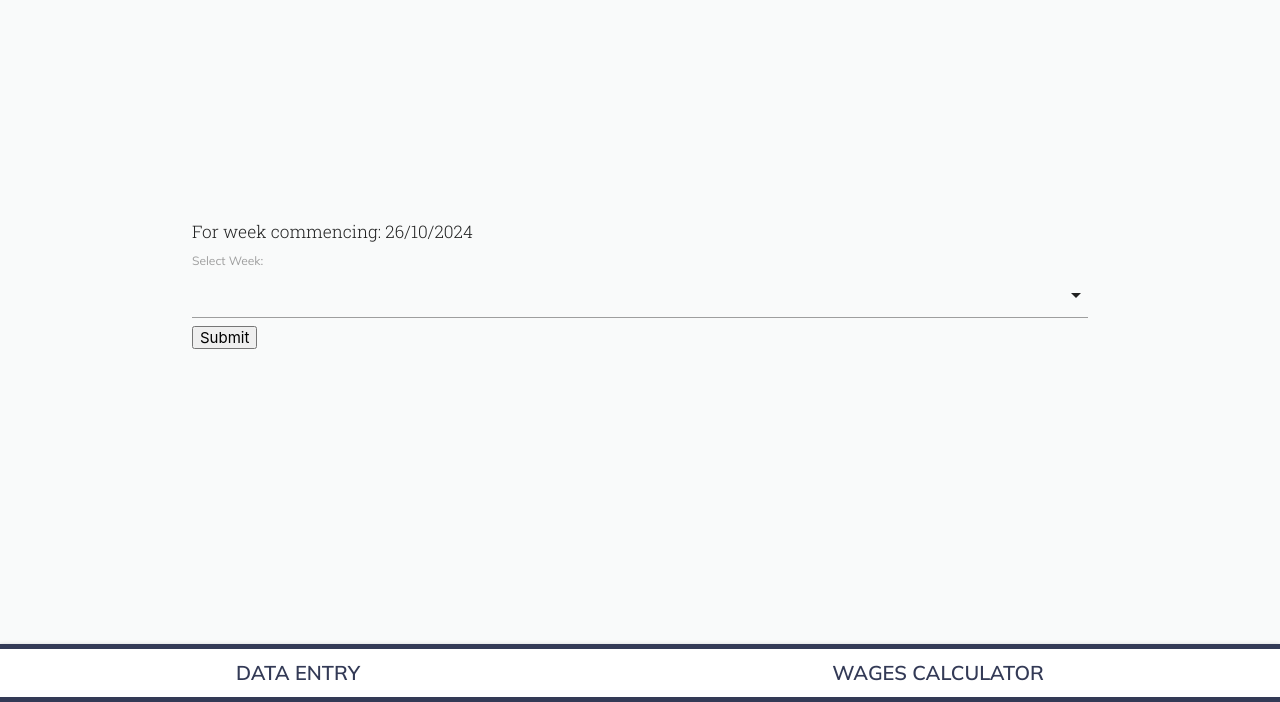
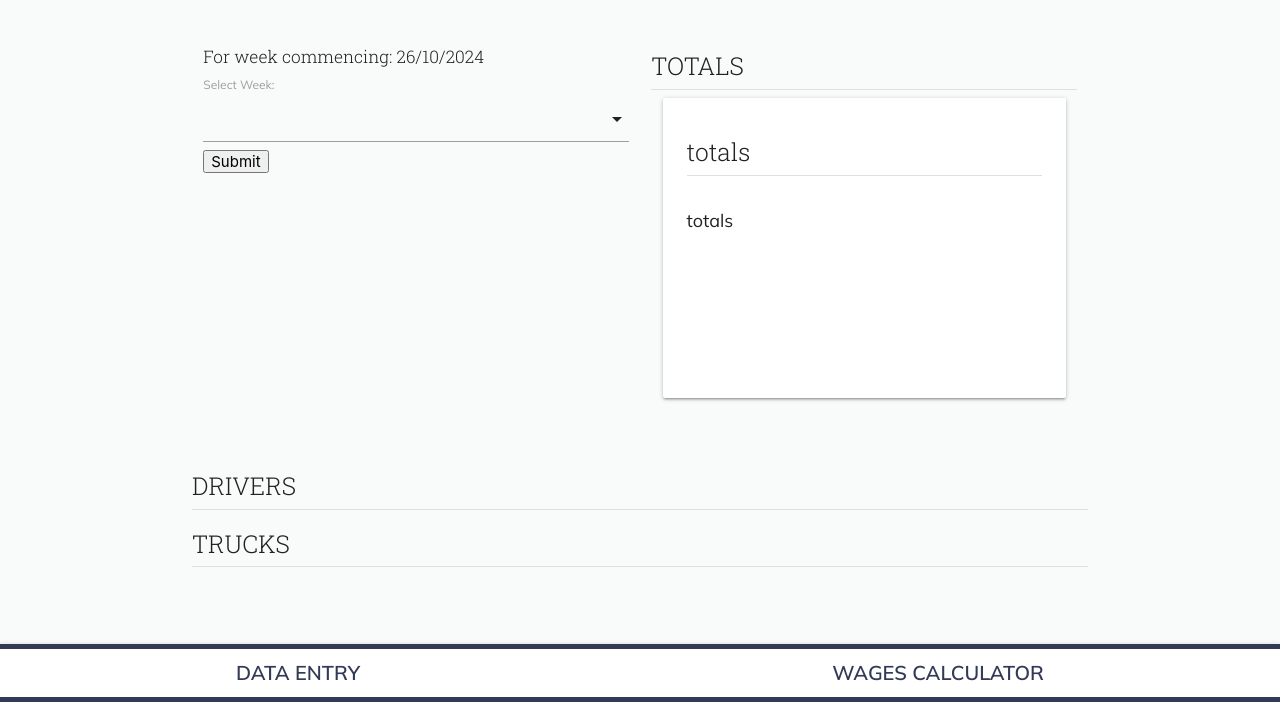
Before and after one commit to rhysjj111/haulage_assist, a Flask app: page /analysis/weekly_analysis in a window 1280 px wide. Shown: the part 98-800 px from the top of the page. Run offline with Flask 3, Linux system fonts and the light colour scheme; data that the repository does not hold is empty; parts of the project's set-up code (start-up, migrations or seed data) failed here and were passed over.

Commit message:
Add truck card macro and add it to weekly_analysis. Add totals card to weekly_analysis.

```diff
--- a/haulage_app/analysis/routes.py
+++ b/haulage_app/analysis/routes.py
@@ -98,14 +98,17 @@ def weekly_analysis():
                 Fuel.date <= end_date
                 ).order_by(Fuel.date).all()
 
-            total_fuel = sum(f.display_currency(fuel.fuel_volume) for fuel in fuel_entries)
-            print(total_fuel)
+            total_fuel_volume = sum(f.display_currency(fuel.fuel_volume) for fuel in fuel_entries)
+            total_fuel_cost = sum(f.display_currency(fuel.fuel_cost) for fuel in fuel_entries)
             total_mileage = sum((f.display_currency(day.end_mileage)-f.display_currency(day.start_mileage)) for day in day_entries)
-            print(total_mileage)
+            fuel_economy = (total_mileage / total_fuel_volume) if total_fuel_volume else 0
 
             truck_data[truck.id]={
                 'truck': truck,
                 'total_mileage': total_mileage,
+                'total_fuel_volume': total_fuel_volume,
+                'total_fuel_cost': total_fuel_cost,
+                'fuel_economy': fuel_economy,
                 'start_date': start_date,
                 'end_date': end_date,
             }
--- a/haulage_app/analysis/templates/analysis/weekly_analysis.html
+++ b/haulage_app/analysis/templates/analysis/weekly_analysis.html
@@ -5,6 +5,8 @@
 
 {% block standard_content %}
 
+<div class="row">
+    <div class="col s12 m6">
         <h6>For week commencing: {{f.display_date(start_date)}} </h6>
 
         <form method="GET">
@@ -16,7 +18,34 @@
             </select>
             <input type="submit" value="Submit">
         </form>
+    </div>
+    <div class="col s12 m6">
+        <!-- totals card -->
+        <h5>TOTALS</h5>
+        <div class="divider"></div>
+        <div class="col s12">
+            <div class="card hoverable wages-card small">
+                <div class="card-content">
+                    <span class="card-title activator"><h5>totals</h5>
+                        <!-- <i class="material-icons right">more_vert</i> -->
+                        <div class="divider"></div>
+                    </span>
                     <br>
+                    <p class="wages-calc-card-text">totals</p>
+                </div>
+            </div>
+        </div>
+    </div>
+</div>
+
+
+
+<br>
+
+
+<!-- drivers card -->
+<h5>DRIVERS</h5>
+<div class="divider"></div>
 <div class="row">
     {% for driver_id, data in driver_data.items() %}
 
@@ -28,14 +57,15 @@
     {% endif %}
 
     {% endfor %}
-
-
 </div>
 
+<!-- trucks card -->
+<h5>TRUCKS</h5>
+<div class="divider"></div>
 <div class="row">
     {% for truck_id, data in truck_data.items() %}
 
-    {{ truck_id }} {{ data.total_mileage }}
+    {{ macros.truck_card(truck_id, data, f) }}
 
     {% if loop.index % 3 == 0 %}
 </div>
@@ -43,9 +73,6 @@
     {% endif %}
 
     {% endfor %}
-
-
 </div>
 
-
 {% endblock %}
--- a/haulage_app/templates/macros.html
+++ b/haulage_app/templates/macros.html
@@ -809,6 +809,24 @@ from datetime import datetime
     </div>
 {% endmacro %}
 
+{% macro truck_card(truck_id, data, f) %}
+    <div class="col s12 m4">
+        <div class="card hoverable wages-card small">
+            <div class="card-content">
+                <span class="card-title activator"><h5>{{ data.truck.registration }}</h5>
+                    <!-- <i class="material-icons right">more_vert</i> -->
+                    <div class="divider"></div>
+                </span>
+                <br>
+                <p class="wages-calc-card-text">Total volume of fuel: {{ data.total_fuel_volume }} L</p>
+                <p class="wages-calc-card-text">Fuel Cost: {{ f.format_currency(data.total_fuel_cost) }}</p>
+                <p class="wages-calc-card-text">Mileage: {{ data.total_mileage | int }} miles</p><br>
+                <p class="wages-calc-card-text"><strong><em>Fuel Economy: {{ f.format_currency(data.fuel_economy) }}</em></strong></p>
+            </div>
+        </div>
+    </div>
+{% endmacro %}
+
 {% macro driver_card(driver_id, data, f) %}
     <div class="col s12 m4">
         <div class="card hoverable wages-card small">
```
Lines whose indentation alone changed are shown as unchanged.
